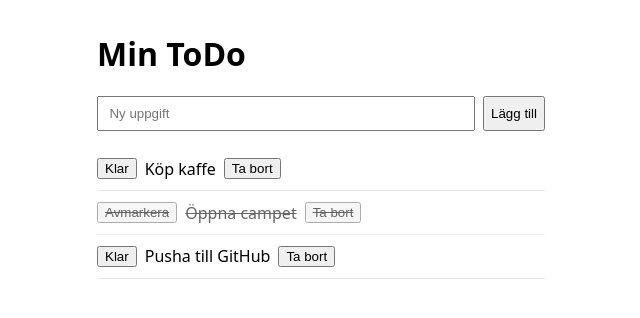
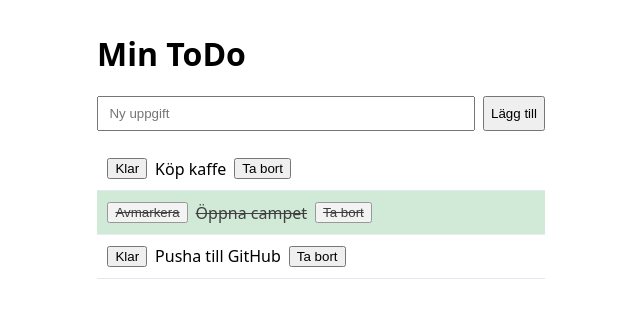
Before and after one commit to aleciabenjamin/v40-css-react-camp, a React app in the folder app/: page / in a window 1280 px wide. Shown: the top 318 px of the page, without its empty margins (319-959 px from the left). Built offline with nearby package versions, Linux system fonts and the light colour scheme; the HTML template or start-up script is replaced by a standard one.

Commit message:
Polish: completed-bakgrund + focus-stil på input

```diff
--- a/app/src/App.css
+++ b/app/src/App.css
@@ -29,9 +29,16 @@
   align-items: center;
   padding: 0.65rem 0;
   border-bottom: 1px solid #e2e8f0;
+	padding-left: 0.65rem;
 }
 
 .completed {
 	text-decoration: line-through;
-	opacity: 0.6;
+	opacity: 0.75;		background-color: #c2e4ca;
+
 }
+
+.input-row input:focus {
+  outline: 2px solid #2563eb;
+  outline-offset: 2px;
+}
```
